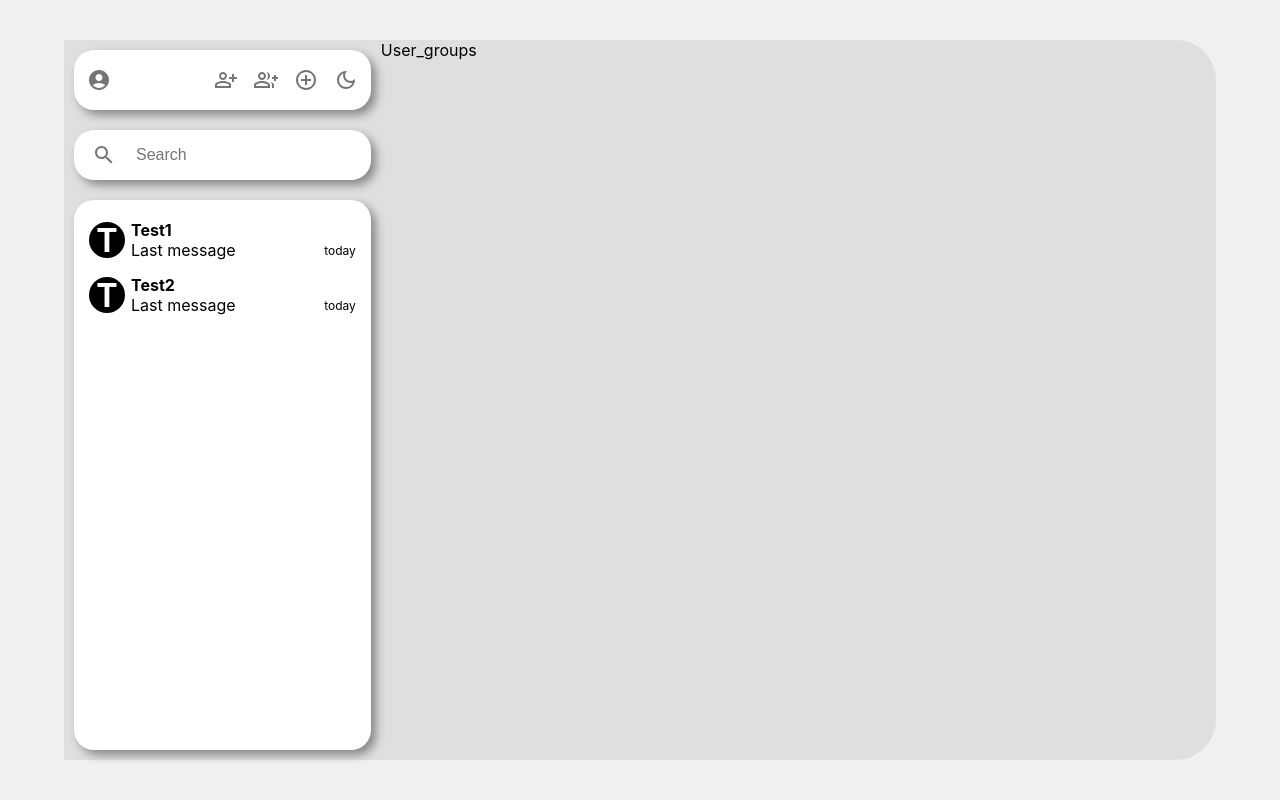
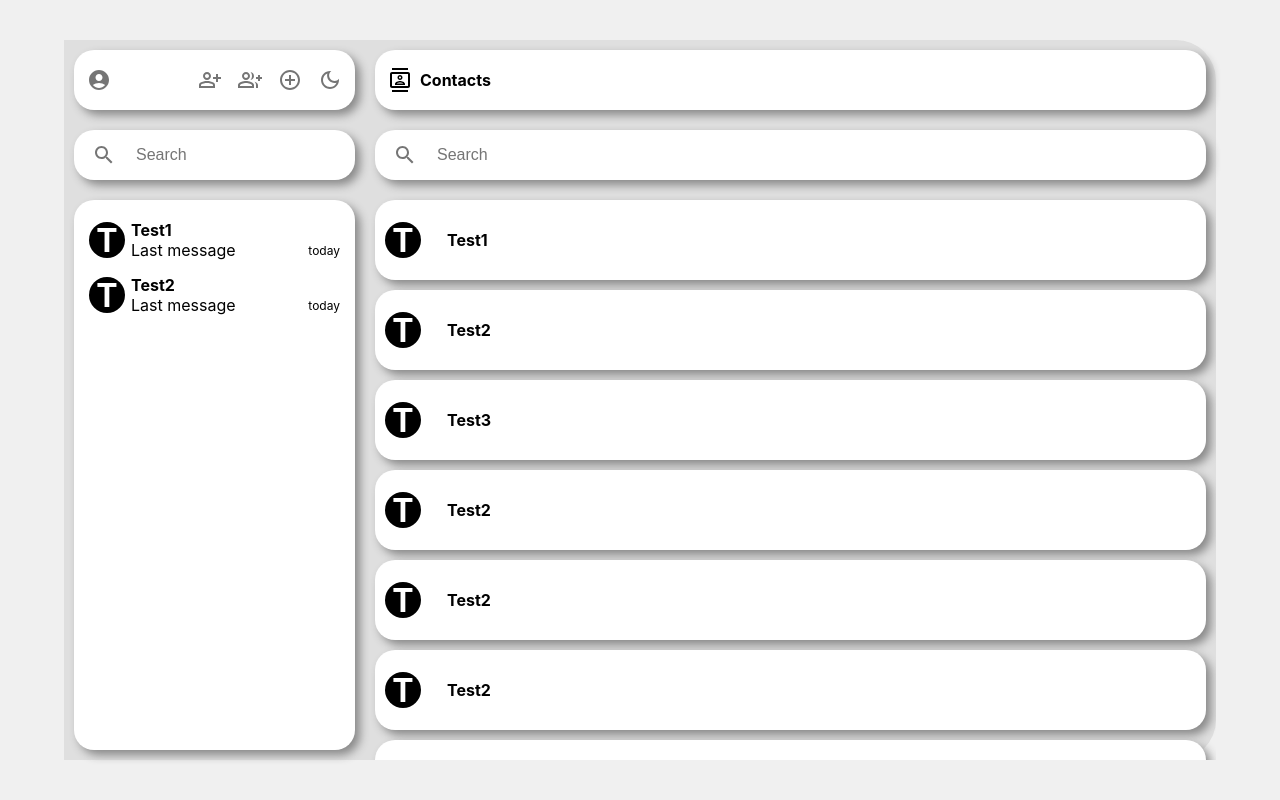
Before and after one commit to ehxdie/Chat-Application, a React (Create React App) app in the folder tensor_chat/: page / in a window 1280 px wide. Built offline with nearby package versions, Linux system fonts and the light colour scheme.

Commit message:
Set up the user group and users file

```diff
--- a/tensor_chat/src/components/User_groups.js
+++ b/tensor_chat/src/components/User_groups.js
@@ -1,9 +1,92 @@
-import React from 'react'
-import "./myStyles.css"
+import React from 'react';
+import "./myStyles.css";
+import { IconButton } from '@mui/material';
+import SearchOutlinedIcon from '@mui/icons-material/SearchOutlined';
+import Users from './Users';
+import ContactsOutlinedIcon from '@mui/icons-material/ContactsOutlined';
+
+
+import { useState } from 'react';
+
 
 function User_groups() {
+  /* Setting up dummy data for the user c preview */
+  const [userStatus, setUserStatus] = useState([
+    {
+      name: "Test1",
+
+    },
+    {
+      name: "Test2",
+
+    },
+    {
+      name: "Test3",
+
+    },
+    {
+      name: "Test2",
+
+    }, ,
+    {
+      name: "Test2",
+
+    }, ,
+    {
+      name: "Test2",
+
+    }, ,
+    {
+      name: "Test2",
+
+    }, ,
+    {
+      name: "Test2",
+
+    }, ,
+    {
+      name: "Test2",
+
+    }, ,
+    {
+      name: "Test2",
+
+    },
+  ])
+
+  /* Setting up a variable that set the <chat/> props */
+
+  const User = userStatus.map(item => {
+    return (
+      <>
+        <Users
+          name={item.name}
+        />
+
+      </>
+
+    )
+  })
+
   return (
-    <div className='user-group-container'>User_groups</div>
+    <div className='user-group-container'>
+      <div className='user-group-header'>
+        <ContactsOutlinedIcon className='contacts-logo'/>
+        Contacts
+      </div>
+
+      <div className='sp-search'>
+        <IconButton>
+          <SearchOutlinedIcon />
+        </IconButton>
+        <input placeholder='Search' className='search-box'></input>
+      </div>
+
+      <div className='users'>{User}</div>
+
+    </div>
+
+
   )
 }
 
--- /dev/null
+++ b/tensor_chat/src/components/Users.js
@@ -0,0 +1,13 @@
+import React from 'react'
+import "./myStyles.css";
+
+function Users(props) {
+  return (
+      <div className='user-box'>
+              <div className='user-icon'>{props.name[0]}</div>
+              <div className='user-name'>{props.name}</div>
+      </div>
+  )
+}
+
+export default Users
--- a/tensor_chat/src/components/myStyles.css
+++ b/tensor_chat/src/components/myStyles.css
@@ -286,5 +286,68 @@
 
 /* User_groups */
 .user-group-container{
+    flex: 1;
+    display: flex;
+    flex-direction: column;
 
 }
+.user-group-header{
+    background-color: #FFFFFF;
+    border-radius: 20px;
+    padding: 10px 5px;
+    margin: 10px;
+    display: flex;
+    align-items: center;
+    font-weight: bold;
+    box-shadow: 5px 5px 10px #888888;
+}
+.user-box{
+    display: grid;
+    grid-template-columns: 32px auto auto;
+    grid-template-rows: auto auto;
+    column-gap: 10px;
+    padding: 10px;
+    margin: 10px;
+    border-radius: 20px;
+    background-color: white;
+    box-shadow: 5px 5px 10px #888888;
+    transition-duration: 0.5s;
+}
+.user-box:hover{
+    background-color: #c4c4c4;
+}
+
+.user-icon{
+    grid-area: 1/1/3/2;
+        display: flex;
+        justify-content: center;
+        align-items: center;
+        background-color: black;
+
+        font-size: 2rem;
+        font-weight: bolder;
+        color: #FFFFFF;
+        height: 32px;
+        width: 32px;
+        padding: 2px;
+        border-radius: 50%;
+        justify-content: center;
+        align-self: center;
+
+}
+.user-name{
+    grid-area: 1/2/2/4;
+    justify-content: center;
+    align-self: center;
+    font-weight: bold;
+    user-select: none;
+}
+.contacts-logo{
+    margin: 8px;
+}
+.users{
+    overflow: scroll;
+}
+.users::-webkit-scrollbar {
+    display: none;
+}
```
